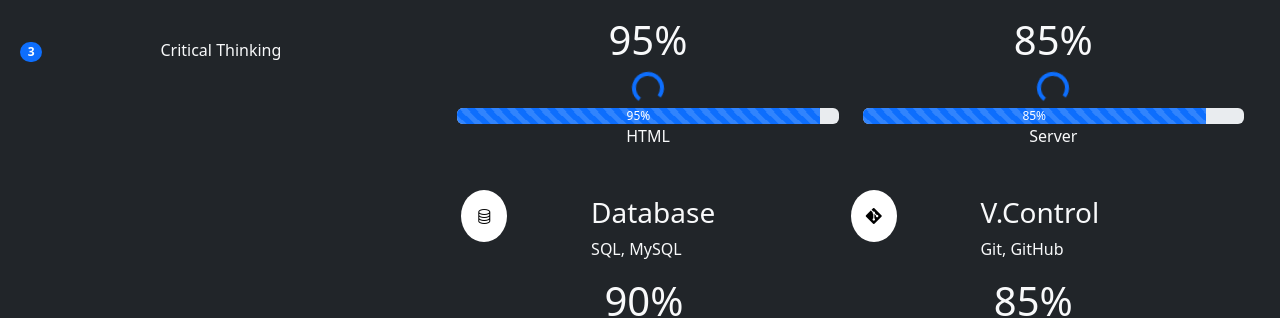
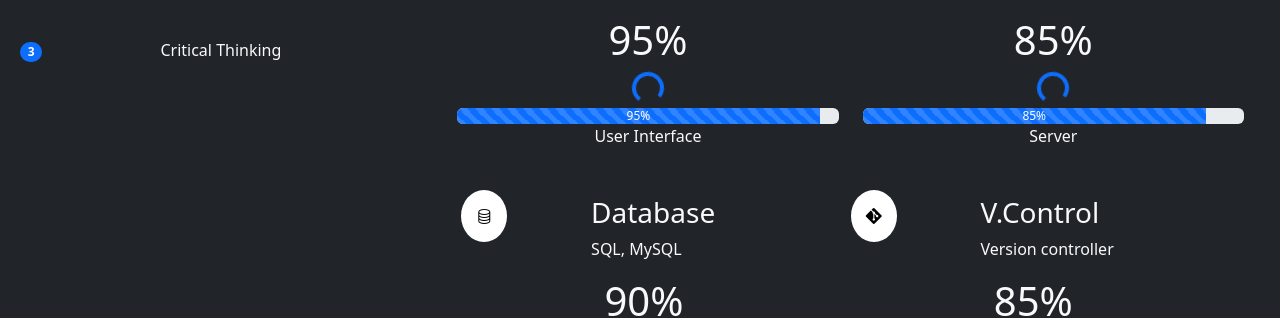
Before and after one commit to Azeezbank/MyPortfolio, a React (Create React App) app: page / in a window 1280 px wide. Shown: the part 1794-2112 px from the top of the page. Built offline with nearby package versions, Linux system fonts and the light colour scheme.

Commit message:
Update Skills.js

```diff
--- a/src/Components/Skills.js
+++ b/src/Components/Skills.js
@@ -76,7 +76,7 @@ const Skills = () => {
                   </div>
                 </div>
 
-                <p>HTML</p>
+                <p>User Interface</p>
               </div>
               <div className="col-sm-6">
                 <div className="row text-start">
@@ -160,7 +160,7 @@ const Skills = () => {
                     </div>
                     <div className="col-sm-8 pt-3">
                       <h3>V.Control</h3>
-                      <p>Git, GitHub</p>
+                      <p>Version controller</p>
                     </div>
                   </div>
                   <h1>85%</h1>
```
